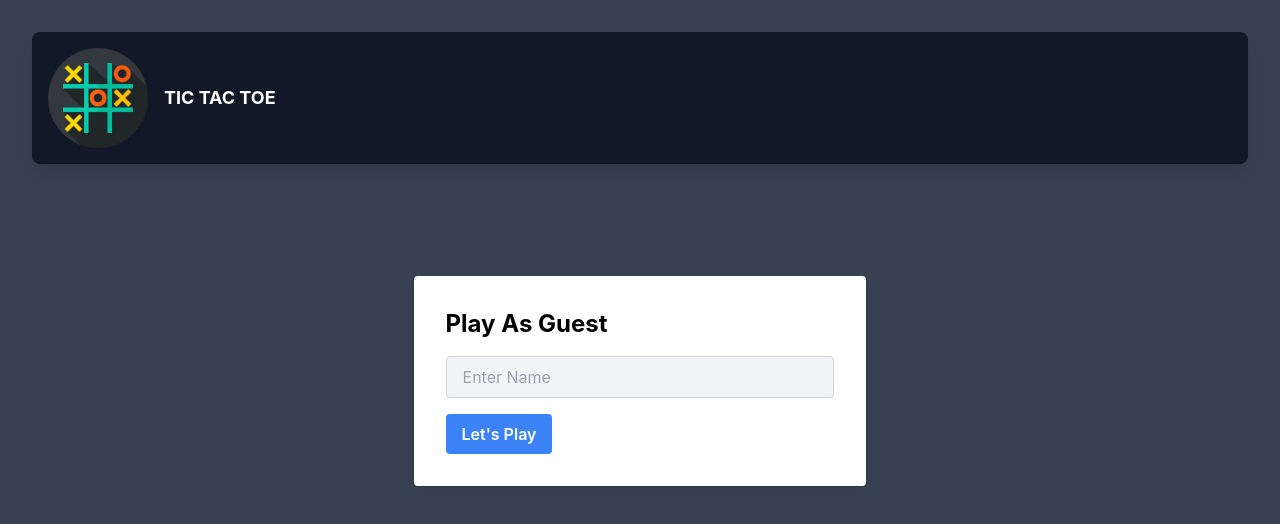
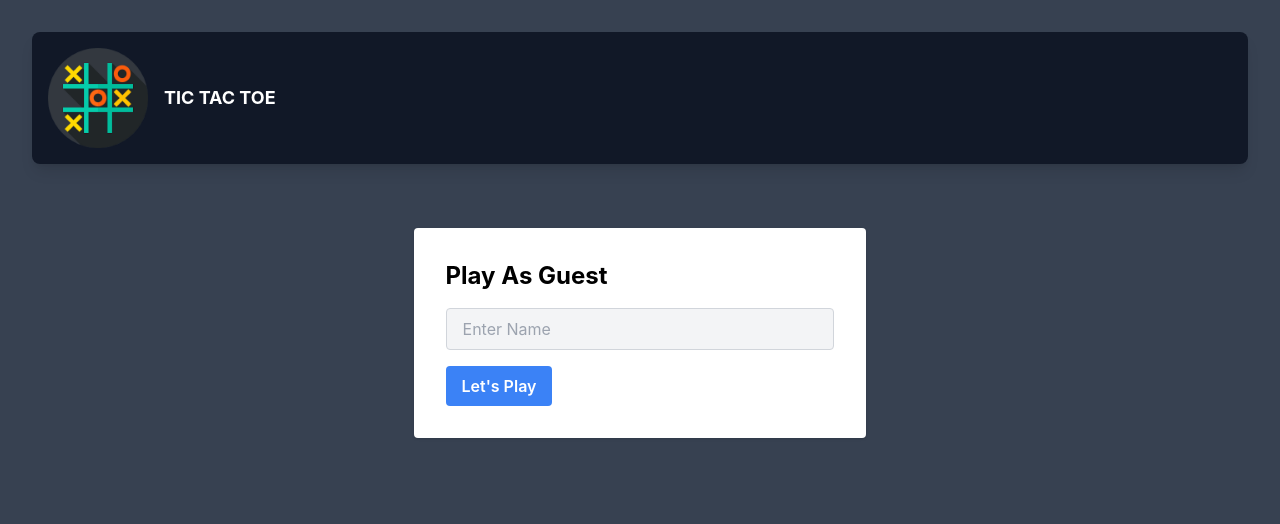
Before and after one commit to nishanthms/TicTacToe, a React (Create React App) app in the folder client/: page / in a window 1280 px wide. Shown: the top 524 px of the page. Built offline with nearby package versions, Linux system fonts and the light colour scheme.

Commit message:
Added background component to reuse common background color for rootlayout and home

```diff
--- /dev/null
+++ b/client/src/Component/BackGround.tsx
@@ -0,0 +1,9 @@
+import { FC, ReactNode } from "react";
+
+const BackGround: FC<{ className?: string, children: ReactNode }> = (props) => {
+    const containerClasses = "flex flex-col bg-gray-700 p-8 " + props.className ?? "";
+
+    return <div className={containerClasses}>{props.children}</div>;
+}
+
+export default BackGround;
--- a/client/src/Component/Header.tsx
+++ b/client/src/Component/Header.tsx
@@ -1,6 +1,8 @@
+import BackGround from "./BackGround"
+
 function Header() {
     return (
-        <div className="flex flex-col bg-gray-700 p-8">
+        <BackGround>
             <nav className="flex items-center justify-between p-4 bg-gray-900 text-white rounded-lg shadow-lg">
                 <div className="flex items-center">
                     <img width="100" height="100" src="HeaderIcon.jpeg" alt="TIC TAC TOE" />
@@ -15,7 +17,7 @@ function Header() {
                     </button>
                 </div> */}
             </nav>
-        </div>
+        </BackGround>
     )
 }
 
--- a/client/src/Pages/Home.tsx
+++ b/client/src/Pages/Home.tsx
@@ -1,6 +1,9 @@
+import BackGround from "../Component/BackGround";
+
 function Home() {
     return (
-        <main className="flex flex-col items-center min-h-screen bg-gray-700 p-20">
+        <main>
+            <BackGround className="items-center min-h-screen p-20">
                 <div className="bg-white p-8 rounded shadow ">
                     <h2 className="text-2xl font-bold mb-4">Play As Guest</h2>
                     <input
@@ -12,6 +15,7 @@ function Home() {
                         Let's Play
                     </button>
                 </div>
+            </BackGround>
         </main>
     );
 }
```
Lines whose indentation alone changed are shown as unchanged.
